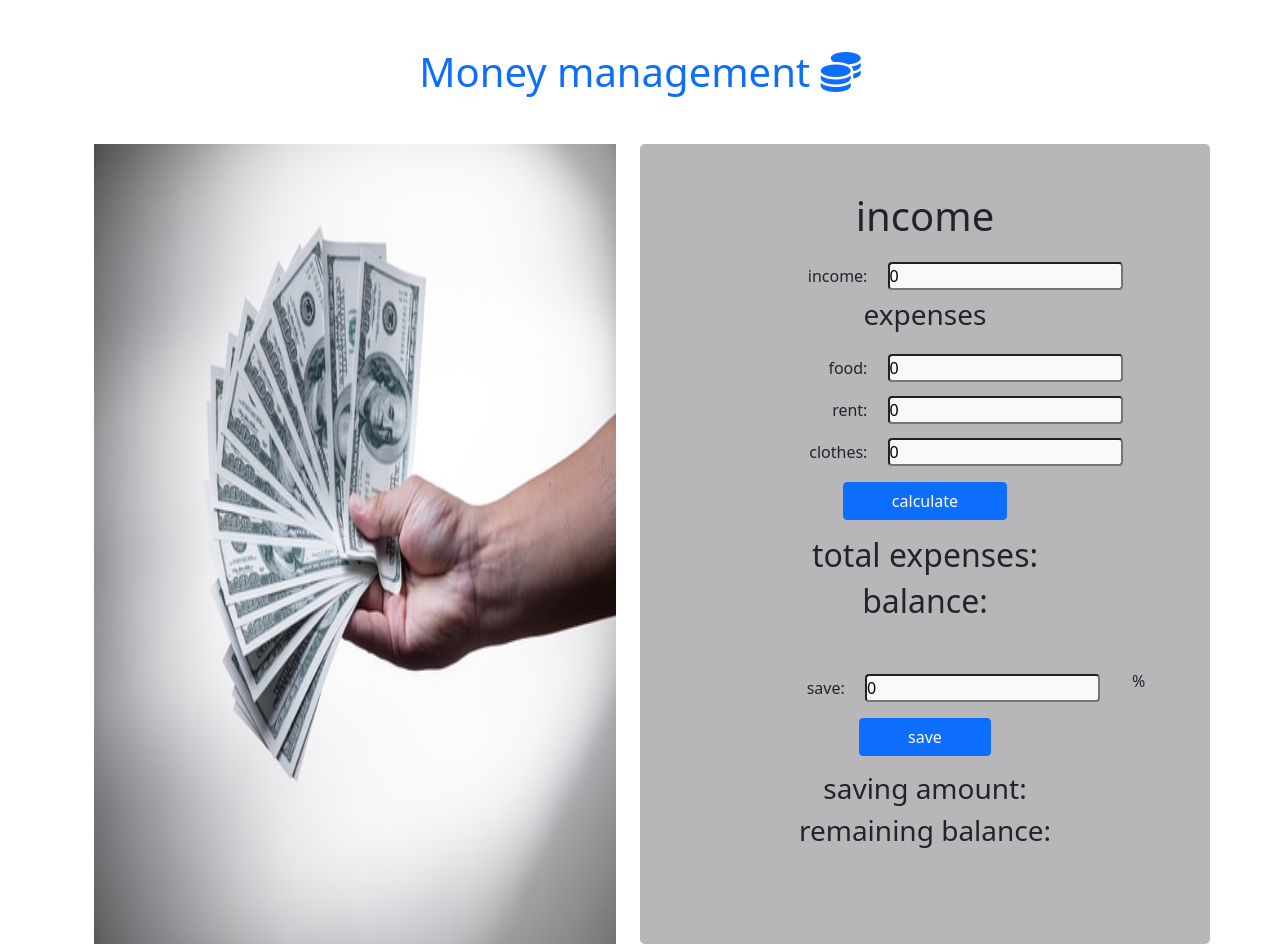
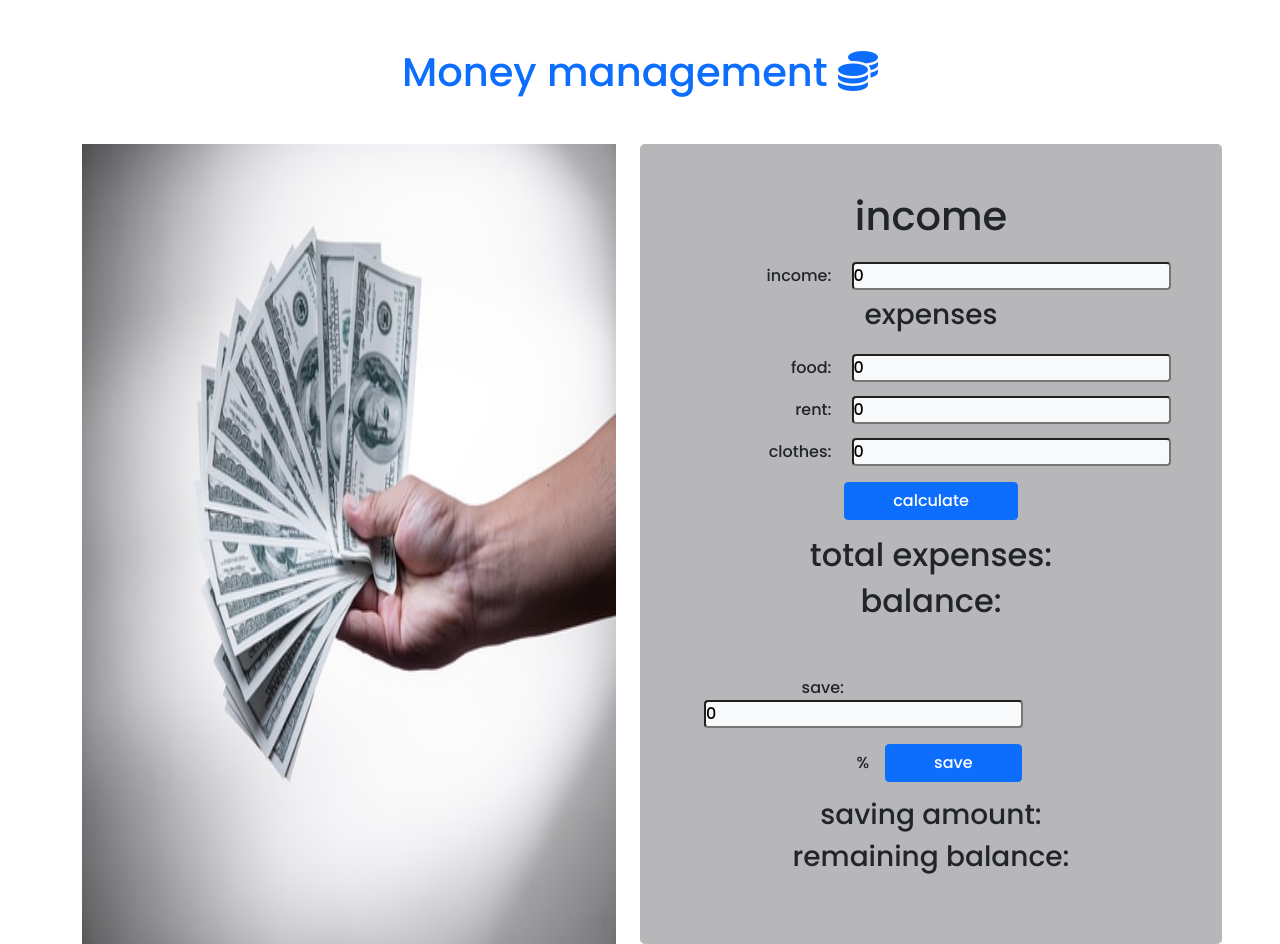
Before and after one commit to Hridoy776/money-master-website, a plain HTML site: page index.html in a window 1280 px wide. Drawn offline with nearby package versions, Linux system fonts and the light colour scheme.

Commit message:
modification

```diff
--- a/index.html
+++ b/index.html
@@ -21,8 +21,7 @@
     ></script>
   </head>
   <body>
-    <section class="container">
-      <header class="text-center text-primary my-5">
+      <header class=" container text-center text-primary my-5">
         <h1>Money management <i class="fa-solid fa-coins"></i></h1>
       </header>
       <main>
@@ -31,14 +30,13 @@
             <div class="col-lg-6 card1 rounded">
               <img class="w-100 card1 " src="./image/money-management.jpg" alt="" />
             </div>
-
             <div class="col-lg-6 card1 card2 rounded-3 p-5 container">
               <div>
                 <h1 class="text-center">income</h1>
                 <div class="block text-center">
                   <label>income:</label>
                   <input id="input-field" class="bg-light rounded" type="number" value="0" required/>
-              </div>
+                </div>
               <div>
                 <h3 class="text-center my-2">expenses</h3>
               </div>
@@ -65,9 +63,6 @@
                 </div>
                 <h2 class="text-center">total expenses:<span id="total-expenses"></span></h2>
                 <h2 class="text-center">balance:<span id="balance"></span></h2>
-
-
-
                 <div class="d-flex justify-content-center">
                   <div class="d-lg-flex flex-wrap justify-content-center align-items-center my-3">
                     <div class="block m-3">
@@ -76,22 +71,15 @@
                     </div>
                     <span class="mx-3">%</span>
                     <button id="save" class="btn btn-primary px-5">save</button>
-
                 </div>
                 </div>
               </div>
-
               <h3 class="text-center">saving amount: <span id="saving-amount"></span></h3>
               <h3 class="text-center">remaining balance: <span id="remaining-balance"></span></h3>
             </div>
           </div>
         </div>
-
       </main>
-
-    </section>
-
-
     <script src="index.js"></script>
   </body>
 </html>
--- a/index.js
+++ b/index.js
@@ -1,6 +1,5 @@
 // common function
 function buttons(calculateButton){
-
     //  condition for get into calculate button interactive
       if(calculateButton == 'calculate' ){
         const income = document.getElementById("input-field").value;
@@ -42,7 +41,6 @@ function buttons(calculateButton){
       else{
           alert('you can not save grater than your balance')
       }
-
 }
 }
 // add event in calculate button
--- a/style.css
+++ b/style.css
@@ -1,12 +1,17 @@
+/* google font */
+@import url('https://fonts.googleapis.com/css2?family=Poppins:wght@500;600;800&display=swap');
+
 *{
     margin: 0;
     padding: 0;
+    font-family: 'Poppins', sans-serif;
 
 }
 .card1{
     width: 715px;
     height: 800px;
 }
+/* style for input and label to ensure align them beside */
 label {
     display: inline-block;
     width: 140px;
```
